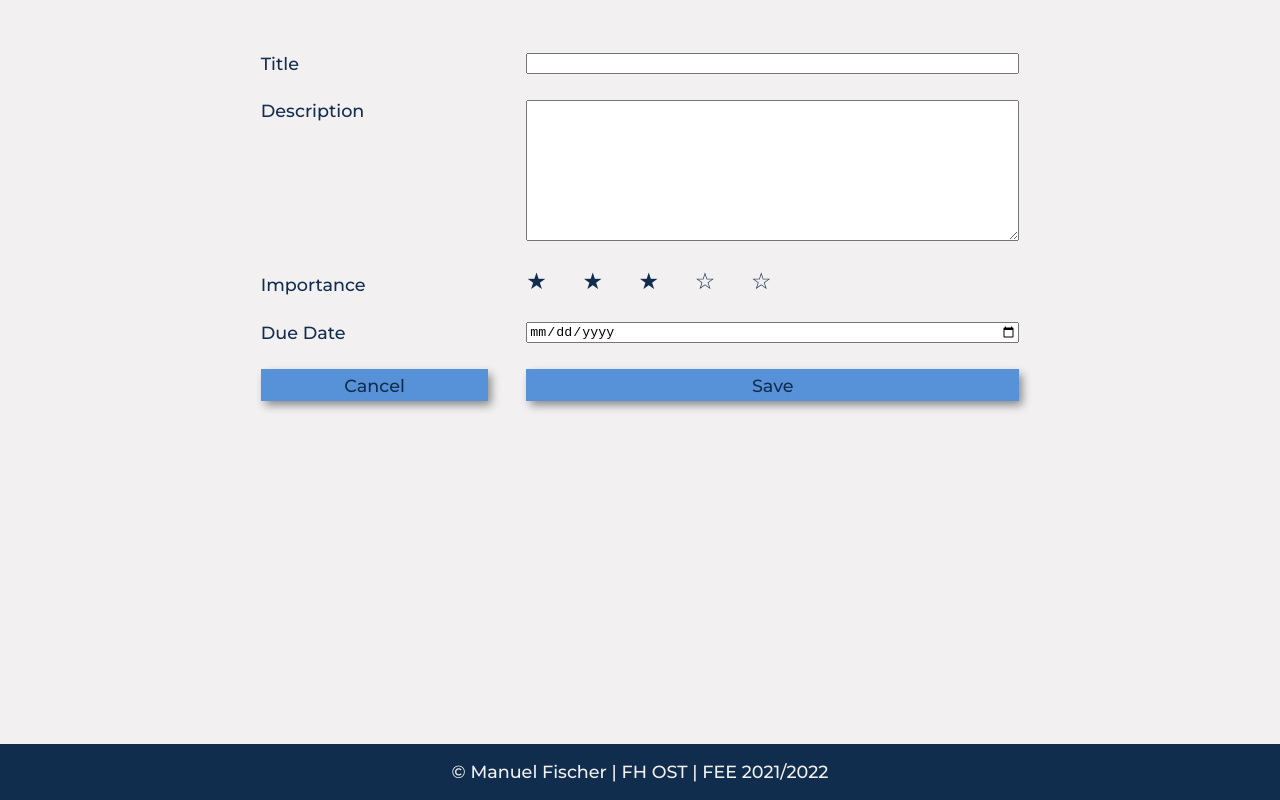
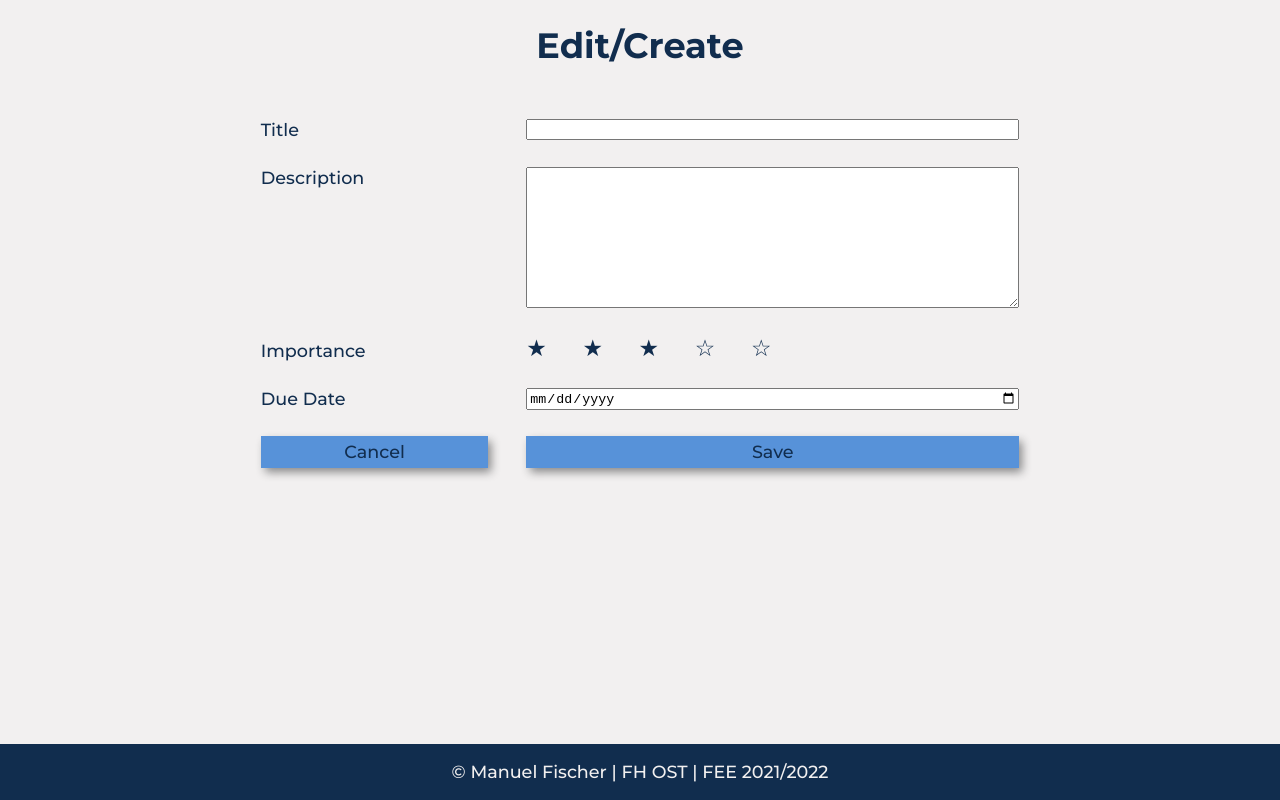
Before and after one commit to hombreDelPez/cas-fee-project-1, a website with bundled scripts: page public/html/note-detail.html in a window 1280 px wide. Built offline with nearby package versions, Linux system fonts and the light colour scheme.

Commit message:
Fixed linting

```diff
--- a/middlewares/error-handler.js
+++ b/middlewares/error-handler.js
@@ -8,11 +8,13 @@ export class ErrorHandler {
         this.errorDocsRootPath = path.join(rootPath, 'public/html/error/');
     }
 
+    // eslint-disable-next-line no-unused-vars
     handleNotFound = (req, res, next) => {
         res.status(404);
         res.sendFile('404.html', {root: this.errorDocsRootPath});
     }
 
+    // eslint-disable-next-line no-unused-vars
     handleServerError = (err, req, res, next) => {
         fs.readFile(`${this.errorDocsRootPath}500.html`, 'utf8', (error, data) => {
             res.status(500);
--- a/public/html/note-detail.html
+++ b/public/html/note-detail.html
@@ -16,7 +16,7 @@
 </head>
 <body>
   <main>
-    <h1 class="page-intro"></h1>
+    <h1 class="page-intro">Edit/Create</h1>
 
     <form>
       <div class="form-div form__title">
```
